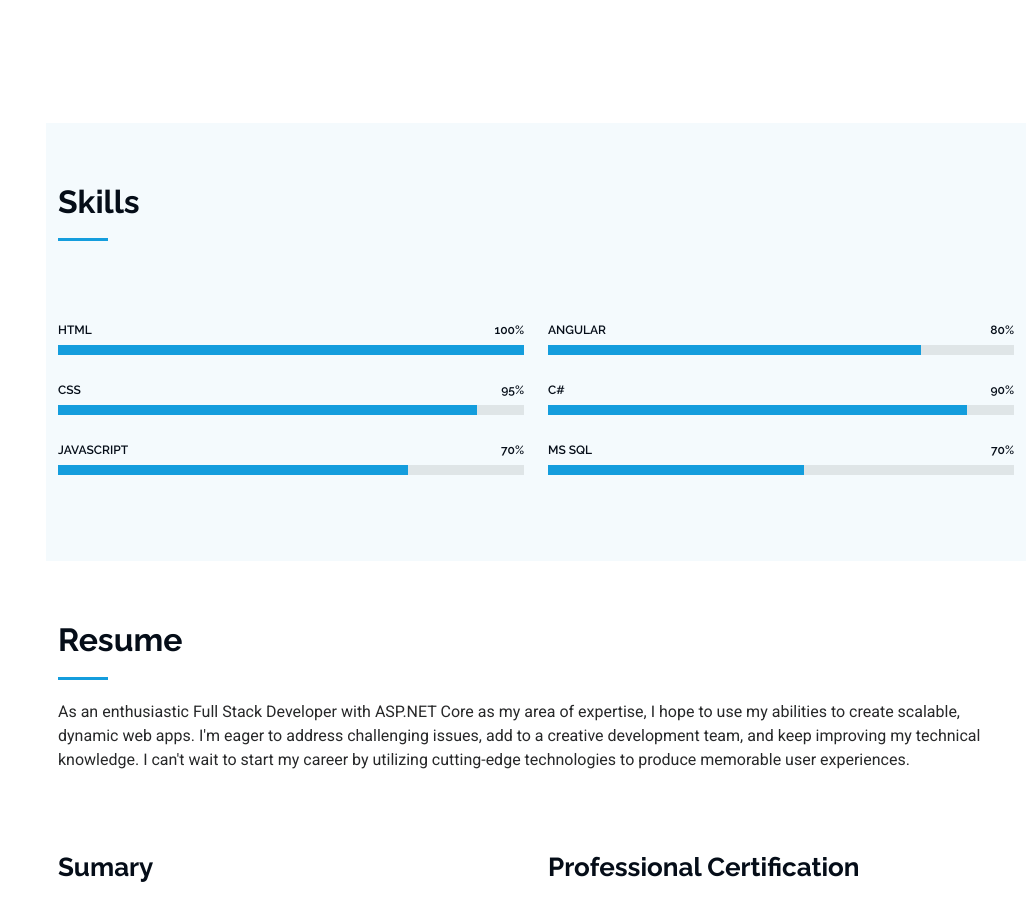
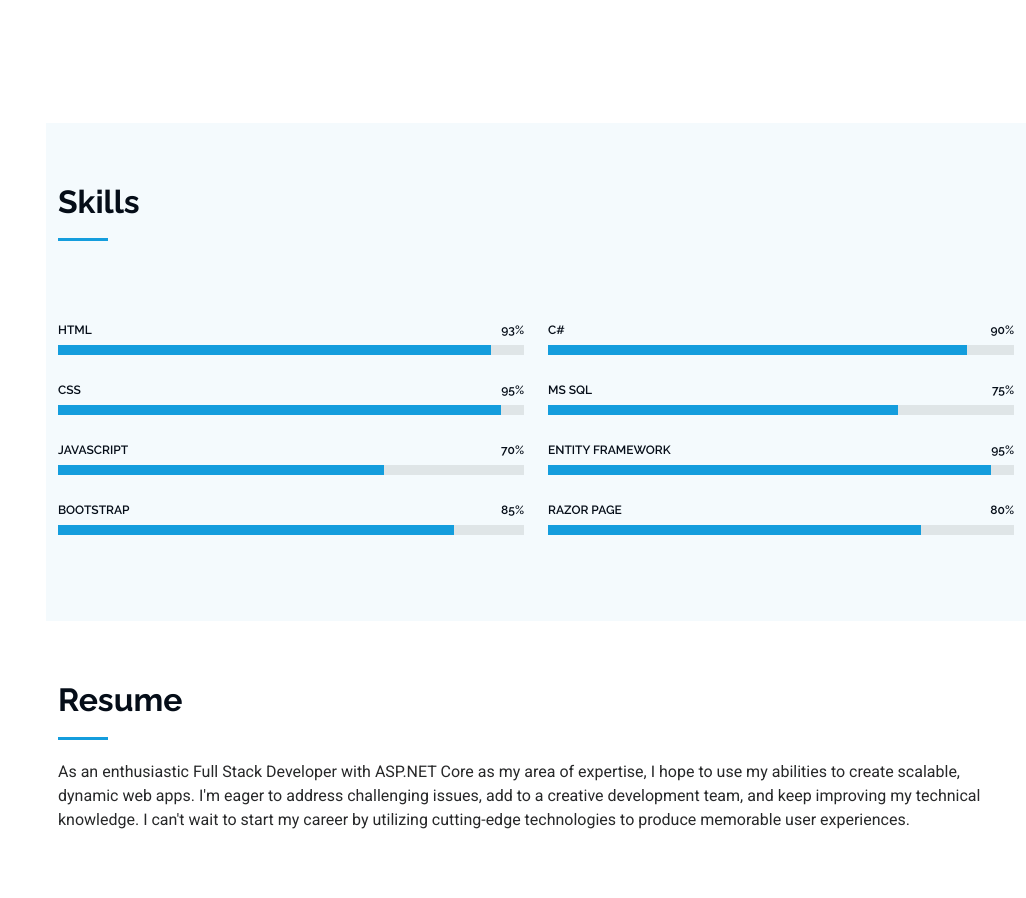
Before and after one commit to swetha-chandran/Portfolio, a plain HTML site: page index.html in a window 1280 px wide. Shown: the part 1507-2405 px from the top of the page, without its empty margins (254-1280 px from the left). Drawn offline with Linux system fonts and the light colour scheme.

Commit message:
Modified

```diff
--- a/index.html
+++ b/index.html
@@ -128,7 +128,7 @@
               <div class="col-lg-6">
                 <ul>
                   <li><i class="bi bi-chevron-right"></i> <strong>Birthday:</strong> <span>7 September 1995</span></li>
-                  <li><i class="bi bi-chevron-right"></i> <strong>Website:</strong> <span>www.example.com</span></li>
+                  <!--<li><i class="bi bi-chevron-right"></i> <strong>Website:</strong> <span>www.example.com</span></li>-->
                   <li><i class="bi bi-chevron-right"></i> <strong>Phone:</strong> <span>+91 813 794 6655</span></li>
                   <li><i class="bi bi-chevron-right"></i> <strong>City:</strong> <span>Thrissur, Kerala , India</span></li>
                 </ul>
@@ -138,7 +138,7 @@
                   <!-- <li><i class="bi bi-chevron-right"></i> <strong>Age:</strong> <span>30</span></li> -->
                   <li><i class="bi bi-chevron-right"></i> <strong>Degree:</strong> <span>Master of Computer Application</span></li>
                   <li><i class="bi bi-chevron-right"></i> <strong>Email:</strong> <span>swetha.chandran79@gmail.com</span></li>
-                  <li><i class="bi bi-chevron-right"></i> <strong>Freelance:</strong> <span>Available</span></li>
+                  <!--<li><i class="bi bi-chevron-right"></i> <strong>Freelance:</strong> <span>Available</span></li>-->
                 </ul>
               </div>
             </div>
@@ -218,36 +218,55 @@
           <div class="col-lg-6">
 
             <div class="progress">
-              <span class="skill"><span>HTML</span> <i class="val">100%</i></span>
+              <span class="skill"><span>HTML</span> <i class="val">93%</i></span>
               <div class="progress-bar-wrap">
-                <div class="progress-bar" role="progressbar" aria-valuenow="100" aria-valuemin="0" aria-valuemax="100"></div>
+                <div class="progress-bar" role="progressbar" aria-valuenow="93" aria-valuemin="0" aria-valuemax="100"></div>
               </div>
             </div><!-- End Skills Item -->
 
             <div class="progress">
               <span class="skill"><span>CSS</span> <i class="val">95%</i></span>
               <div class="progress-bar-wrap">
-                <div class="progress-bar" role="progressbar" aria-valuenow="90" aria-valuemin="0" aria-valuemax="100"></div>
+                <div class="progress-bar" role="progressbar" aria-valuenow="95" aria-valuemin="0" aria-valuemax="100"></div>
               </div>
             </div><!-- End Skills Item -->
 
             <div class="progress">
               <span class="skill"><span>JavaScript</span> <i class="val">70%</i></span>
               <div class="progress-bar-wrap">
-                <div class="progress-bar" role="progressbar" aria-valuenow="75" aria-valuemin="0" aria-valuemax="100"></div>
+                <div class="progress-bar" role="progressbar" aria-valuenow="70" aria-valuemin="0" aria-valuemax="100"></div>
               </div>
             </div><!-- End Skills Item -->
+            <div class="progress">
+              <span class="skill"><span>Bootstrap</span> <i class="val">85%</i></span>
+              <div class="progress-bar-wrap">
+                <div class="progress-bar" role="progressbar" aria-valuenow="85" aria-valuemin="0" aria-valuemax="100"></div>
+              </div>
+            </div><!-- End Skills Item -->
+            <!--
+            <div class="progress">
+              <span class="skill"><span>Type Script</span> <i class="val">70%</i></span>
+              <div class="progress-bar-wrap">
+                <div class="progress-bar" role="progressbar" aria-valuenow="80" aria-valuemin="0" aria-valuemax="100"></div>
+              </div>
+            </div>
+            -->
+            <!-- End Skills Item -->
+             <!---
+            <div class="progress">
+              <span class="skill"><span>Angular</span> <i class="val">75%</i></span>
+              <div class="progress-bar-wrap">
+                <div class="progress-bar" role="progressbar" aria-valuenow="80" aria-valuemin="0" aria-valuemax="100"></div>
+              </div>
+            </div>-->
+            <!-- End Skills Item -->
+
 
           </div>
 
           <div class="col-lg-6">
 
-            <div class="progress">
-              <span class="skill"><span>Angular</span> <i class="val">80%</i></span>
-              <div class="progress-bar-wrap">
-                <div class="progress-bar" role="progressbar" aria-valuenow="80" aria-valuemin="0" aria-valuemax="100"></div>
-              </div>
-            </div><!-- End Skills Item -->
+
 
             <div class="progress">
               <span class="skill"><span>C#</span> <i class="val">90%</i></span>
@@ -257,9 +276,23 @@
             </div><!-- End Skills Item -->
 
             <div class="progress">
-              <span class="skill"><span>MS SQL</span> <i class="val">70%</i></span>
+              <span class="skill"><span>MS SQL</span> <i class="val">75%</i></span>
               <div class="progress-bar-wrap">
-                <div class="progress-bar" role="progressbar" aria-valuenow="55" aria-valuemin="0" aria-valuemax="100"></div>
+                <div class="progress-bar" role="progressbar" aria-valuenow="75" aria-valuemin="0" aria-valuemax="100"></div>
+              </div>
+            </div><!-- End Skills Item -->
+
+            <div class="progress">
+              <span class="skill"><span>Entity Framework</span> <i class="val">95%</i></span>
+              <div class="progress-bar-wrap">
+                <div class="progress-bar" role="progressbar" aria-valuenow="95" aria-valuemin="0" aria-valuemax="100"></div>
+              </div>
+            </div><!-- End Skills Item -->
+
+            <div class="progress">
+              <span class="skill"><span>Razor Page</span> <i class="val">80%</i></span>
+              <div class="progress-bar-wrap">
+                <div class="progress-bar" role="progressbar" aria-valuenow="80" aria-valuemin="0" aria-valuemax="100"></div>
               </div>
             </div><!-- End Skills Item -->
 
@@ -316,7 +349,7 @@
               <h4>Bachelor of Computer Application</h4>
               <h5>2013 - 2016</h5>
               <p><em>University of Calicut , Thenjippalam</em></p>
-              <p><strong>Project:-</strong><em>Document Management System: </em> A web-based centralized document repository for quick access and retrieval using PHP and MySQL.</p>
+              <p><strong>Project:-</strong><em>Campus Archive: </em> A web-based centralized document repository for quick access and retrieval using PHP and MySQL.</p>
             </div><!-- Edn Resume Item -->
 
           </div>
@@ -337,7 +370,7 @@
             <h3 class="resume-title">Jr. ASP .net Core FullStack Developer</h3>
             <div class="resume-item">
               <!-- <h4>Jr. ASP .net Core FullStack Developer</h4> -->
-              <h5>2024-Present(Internship)</h5>
+              <h5>2024-Present(Trainee)</h5>
               <p><em>Aitrich Technologies , Thrissur</em></p>
               <ul>
                 <li>Developed Job Portal System web application crafted to seamlessly connect job seekers with employers.
@@ -401,7 +434,7 @@
               <div class="portfolio-content h-100">
                 <img src="./assets/img/documentation_sysytem.jpg" class="img-fluid" alt="">
                 <div class="portfolio-info">
-                  <h4>Document Mangement System</h4>
+                  <h4>Campus Archive</h4>
                   <p>Document Management System is a PHP project.</p>
                   <a href="./dms.html" title="More Details" class="details-link"><i class="bi bi-link-45deg"></i></a>
                 </div>
@@ -412,7 +445,7 @@
               <div class="portfolio-content h-100">
                 <img src="./assets/img/Jobportal_system.jpg" class="img-fluid" alt="">
                 <div class="portfolio-info">
-                  <h4>Job Portal System</h4>
+                  <h4>Hire Horizon</h4>
                   <p>Job Portal System is an ASP.net project.</p>
                   <a href="assets/img/portfolio/books-1.jpg" title="Branding 1" data-gallery="portfolio-gallery-book" class="glightbox preview-link"></i></a>
                   <a href="./jps.html" title="More Details" class="details-link"><i class="bi bi-link-45deg"></i></a>
@@ -738,7 +771,7 @@
               <div class="info-item d-flex" data-aos="fade-up" data-aos-delay="300">
                 <i class="bi bi-telephone flex-shrink-0"></i>
                 <div>
-                  <h3>Call Us</h3>
+                  <h3>Contact</h3>
                   <p>+91 9446089252</p>
                 </div>
               </div><!-- End Info Item -->
@@ -817,7 +850,8 @@
   </footer>
 
   <!-- Scroll Top -->
-  <a href="#" id="scroll-top" class="scroll-top d-flex align-items-center justify-content-center"><i class="bi bi-arrow-up-short"></i></a>
+  <a href="#" id="scroll-top" class="scroll-top d-flex align-items-center justify-content-center">
+    <i class="bi bi-arrow-up-short"></i></a>
 
   <!-- Preloader -->
   <div id="preloader"></div>
```
Also changed, not shown: dms.html (+1 -1 lines), jps.html (+1 -1 lines).
